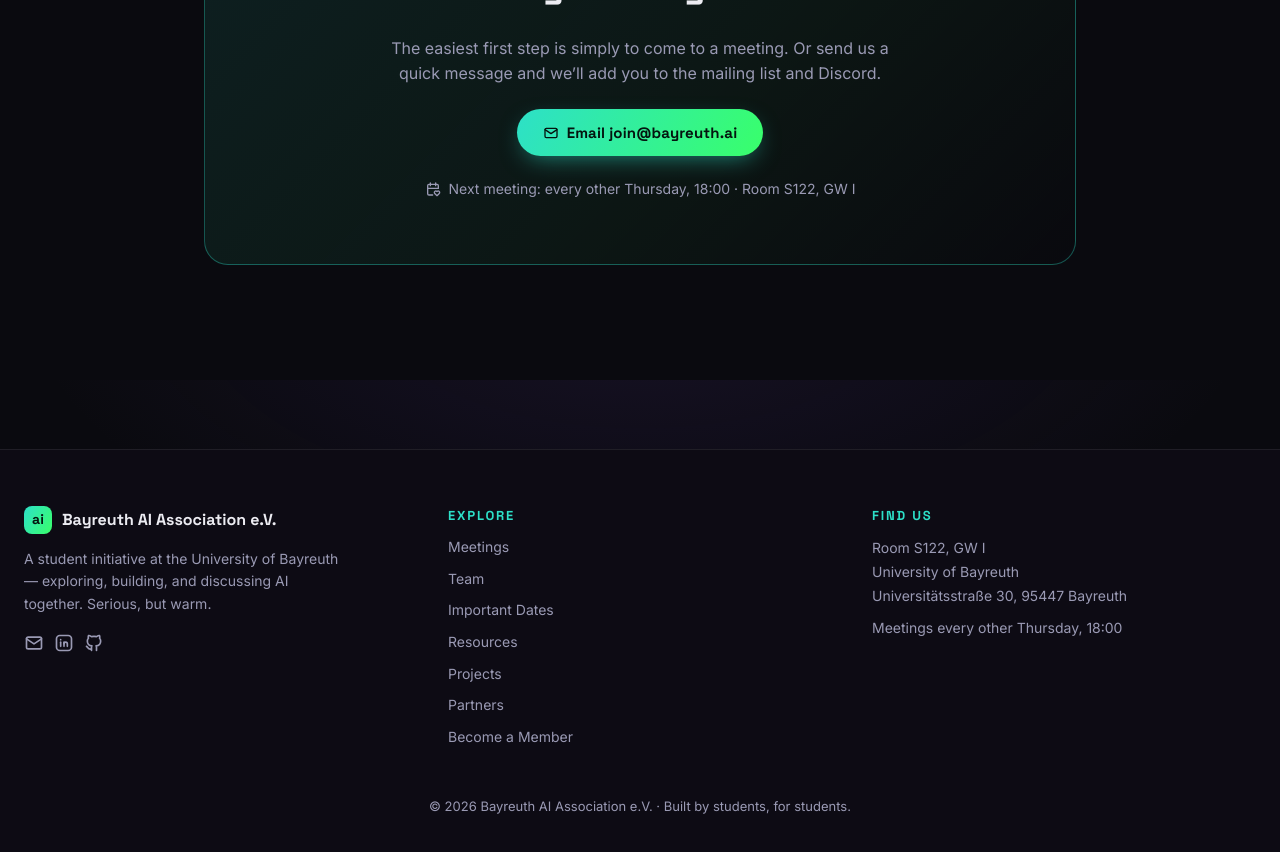
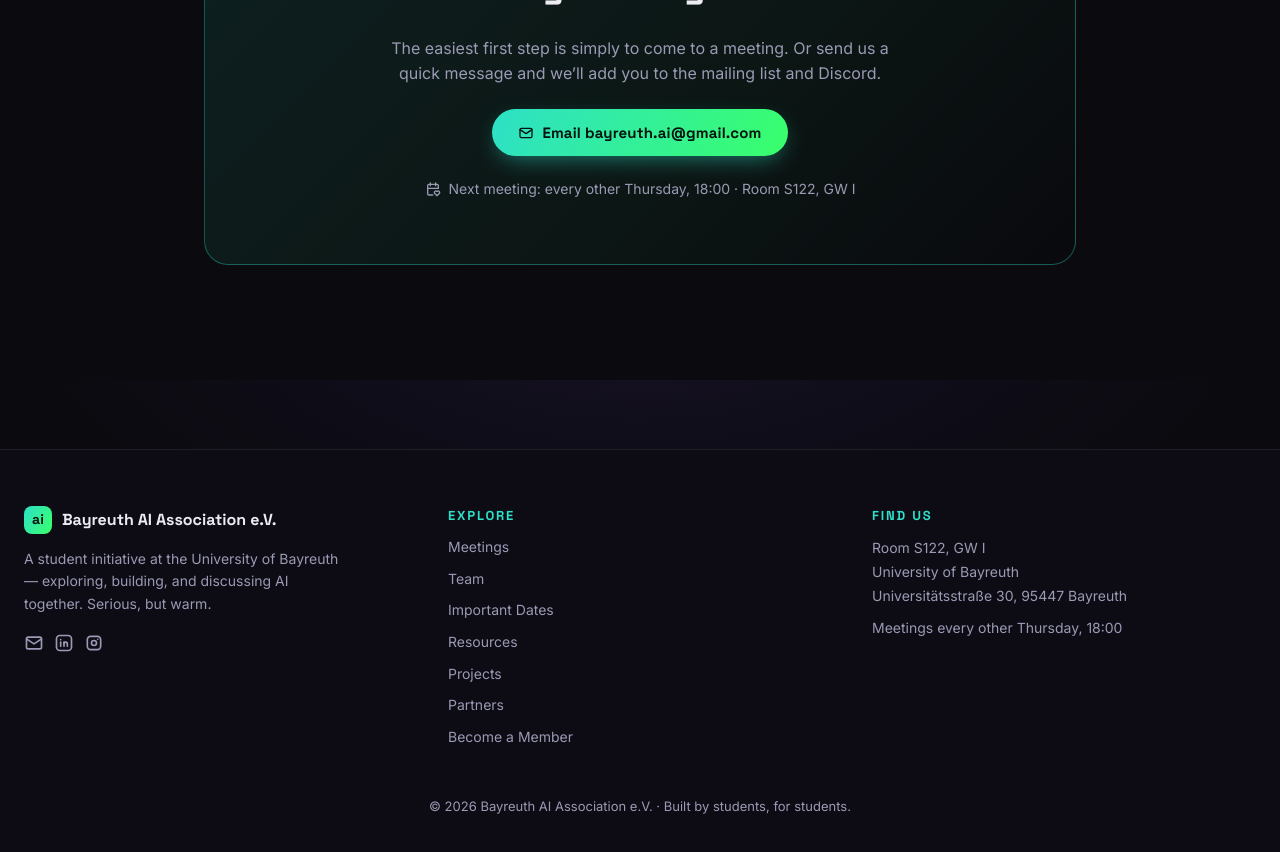
Before and after one commit to mohammadahmadteq/bayreuth-ai-website-first-revision, a React (Vite) app: page /apply in a window 1280 px wide. Shown: the part 1220-2072 px from the top of the page. Built offline with nearby package versions, Linux system fonts and the light colour scheme.

Commit message:
feat: fix socials

```diff
--- a/src/components/layout/Footer.tsx
+++ b/src/components/layout/Footer.tsx
@@ -1,7 +1,7 @@
 import { type FC } from 'react'
 import { Link } from 'react-router-dom'
 import { Box, Container, Group, Stack, Text, SimpleGrid } from '@mantine/core'
-import { IconBrandLinkedin, IconBrandGithub, IconMail } from '@tabler/icons-react'
+import { IconBrandLinkedin, IconBrandInstagram, IconMail } from '@tabler/icons-react'
 
 const NAV = [
   { to: '/meetings', label: 'Meetings' },
@@ -60,25 +60,29 @@
             </Text>
             <Group gap={10} mt={4}>
               <a
-                href="mailto:hello@bayreuth.ai"
+                href="mailto:bayreuth.ai@gmail.com"
                 aria-label="Email"
                 style={{ color: 'var(--color-subtext)' }}
               >
                 <IconMail size={20} />
               </a>
               <a
-                href="https://www.linkedin.com/"
+                href="https://www.linkedin.com/company/bayreuth-ai-association/"
+                target="_blank"
+                rel="noopener noreferrer"
                 aria-label="LinkedIn"
                 style={{ color: 'var(--color-subtext)' }}
               >
                 <IconBrandLinkedin size={20} />
               </a>
               <a
-                href="https://github.com/"
-                aria-label="GitHub"
+                href="https://www.instagram.com/bayreuth.ai"
+                target="_blank"
+                rel="noopener noreferrer"
+                aria-label="Instagram"
                 style={{ color: 'var(--color-subtext)' }}
               >
-                <IconBrandGithub size={20} />
+                <IconBrandInstagram size={20} />
               </a>
             </Group>
           </Stack>
--- a/src/pages/ApplyPage.tsx
+++ b/src/pages/ApplyPage.tsx
@@ -5,7 +5,7 @@
 import { JoinButton } from '../components/ui/JoinButton'
 import { FadeInWhenVisible } from '../components/ui/FadeInWhenVisible'
 
-const APPLY_EMAIL = 'join@bayreuth.ai'
+const APPLY_EMAIL = 'bayreuth.ai@gmail.com'
 
 const REASONS = [
   'Work on real AI projects with a supportive, interdisciplinary team.',
--- a/src/pages/PartnersPage.tsx
+++ b/src/pages/PartnersPage.tsx
@@ -9,7 +9,7 @@
 import { ErrorBoundary } from '../components/ErrorBoundary'
 import { partners } from '../data'
 
-const PARTNER_EMAIL = 'partners@bayreuth.ai'
+const PARTNER_EMAIL = 'bayreuth.ai@gmail.com'
 
 export const PartnersPage: FC = () => {
   return (
```
